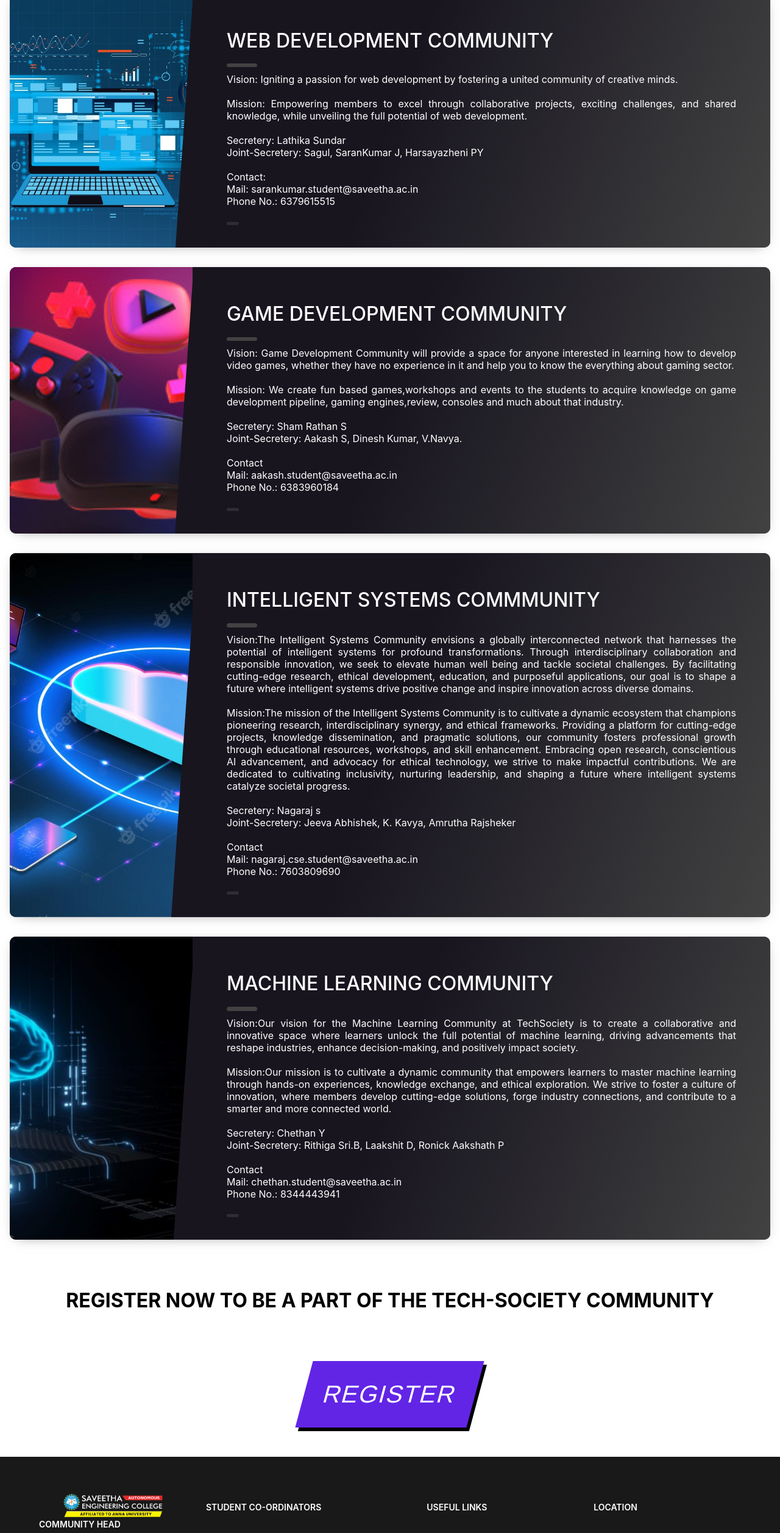
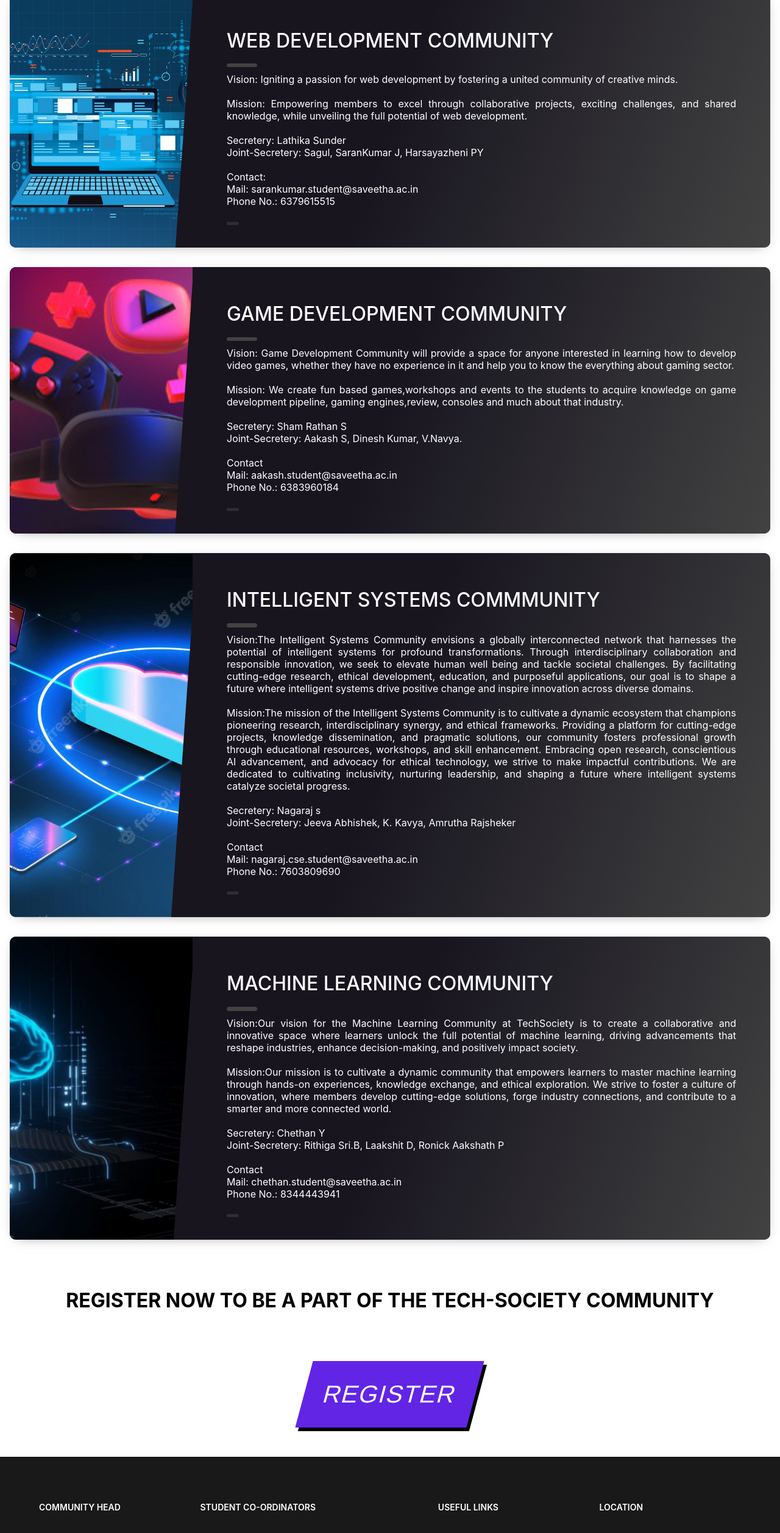
Before and after one commit to sagul-09/Tech_society, a React (Vite) app: page / in a window 1280 px wide. Shown: the part 1866-4380 px from the top of the page at 61% size. Built offline with nearby package versions, Linux system fonts and the light colour scheme.

Commit message:
final update

```diff
--- a/src/components/community/community.jsx
+++ b/src/components/community/community.jsx
@@ -30,7 +30,7 @@ const community = () => {
                   unveiling the full potential of web development.
                   <br />
                   <br />
-                  Secretery: Lathika Sundar
+                  Secretery: Lathika Sunder
                   <br />
                   Joint-Secretery: Sagul, SaranKumar J, Harsayazheni PY
                   <br />
--- a/src/components/footer/footer.jsx
+++ b/src/components/footer/footer.jsx
@@ -14,8 +14,8 @@ const Footer = () => {
     <div className="footer" id="Contact">
       <div className="flex container1">
         <div className="block">
-          <img style={{ width: "100%" }} src={logo} alt="logo" />
-          <div className="heading">COMMUNITY HEAD</div>
+          {/* <img style={{ width: "100%" }} src={logo} alt="logo" /> */}
+          <h4 className="heading">COMMUNITY HEAD</h4>
           <div className="Community-Head">
             <ul>
               <li>Mr. C. Obed Otto, M.E., Associate Dean, ICT</li>
@@ -35,8 +35,10 @@ const Footer = () => {
               <li>Phone No.: 9840328404</li>
               <br />
               <li>Anisha Shabnam</li>
+              <li>Mail: anishashabnamm.student@saveetha.ac.in</li>
               <br />
               <li>Kaushika A</li>
+              <li>Mail: kaushika.student@saveetha.ac.in</li>
               <br />
             </ul>
           </div>
```
